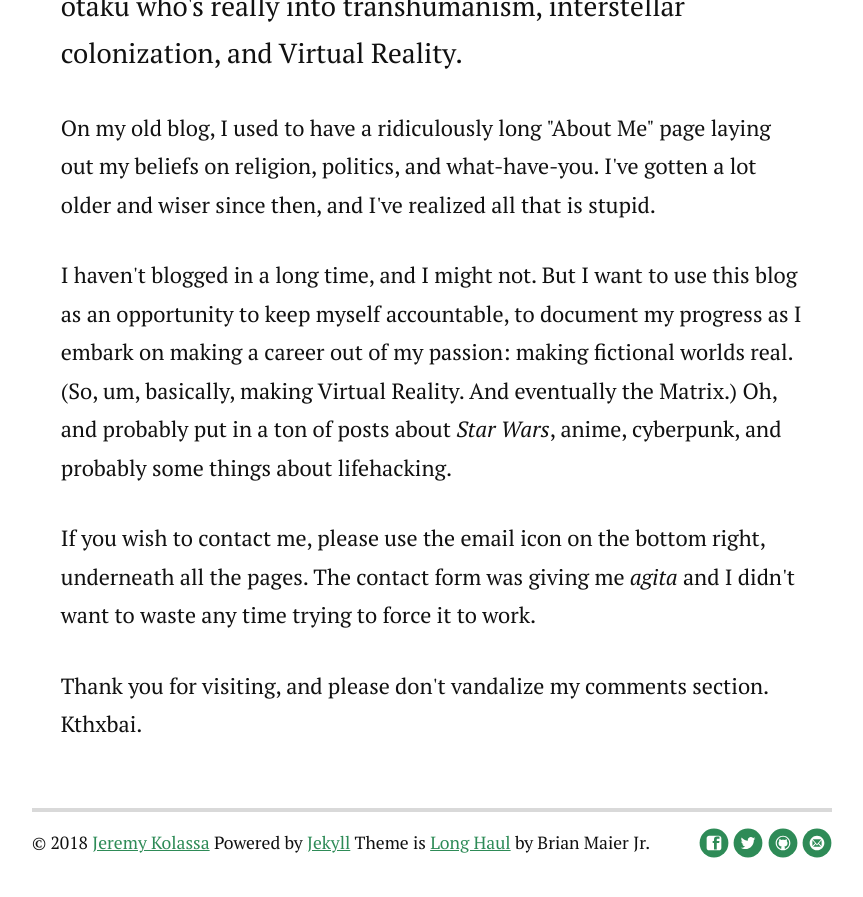
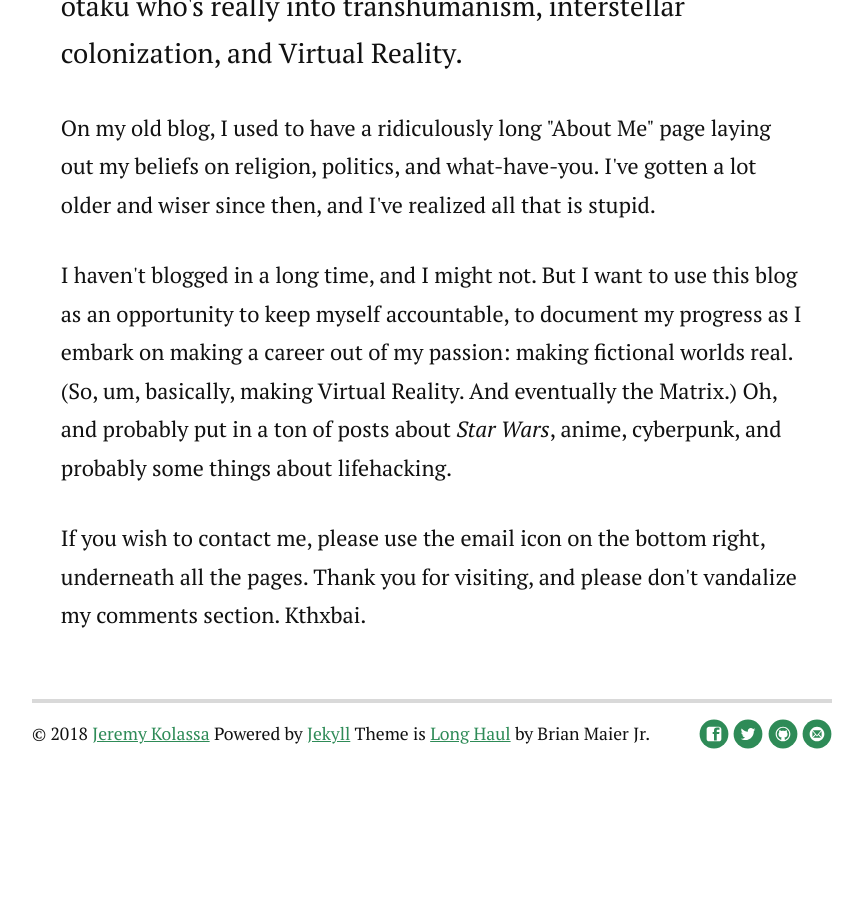
Before and after one commit to jdkolassa/jdkolassa.github.io, a Jekyll site: the page built from about.md, in a window 1280 px wide and 900 px high, scrolled down 964 px. Shown: the top 897 px of the window, without its empty margins (208-1071 px from the left). Built offline with Jekyll 4.4.1, drawn with Linux system fonts in a browser that asks for light colours; nearby versions of some CDN libraries; after the commit the page ends 1755 px from its top, so only the background shows below that.

Commit message:
Removed stupid line about agita and contact forms

```diff
--- a/about.md
+++ b/about.md
@@ -11,5 +11,4 @@ title: About Me
 	<p class="intro">I'm Jeremy, a <a href="http://bleedingheartlibertarians.com/2014/03/7495/" target="_blank">bleeding heart</a> <a href="http://technolibertarian.wikia.com/wiki/TechnoLibertarian_Wiki" target="_blank">technolibertarian</a> <i>Star Wars</i> otaku who's really into transhumanism, interstellar colonization, and Virtual Reality.</p>
 	<p>On my old blog, I used to have a ridiculously long "About Me" page laying out my beliefs on religion, politics, and what-have-you. I've gotten a lot older and wiser since then, and I've realized all that is stupid.</p>
   <p>I haven't blogged in a long time, and I might not. But I want to use this blog as an opportunity to keep myself accountable, to document my progress as I embark on making a career out of my passion: making fictional worlds real. (So, um, basically, making Virtual Reality. And eventually the Matrix.) Oh, and probably put in a ton of posts about <i>Star Wars</i>, anime, cyberpunk, and probably some things about lifehacking.</p>
-  <p>If you wish to contact me, please use the email icon on the bottom right, underneath all the pages. The contact form was giving me <i>agita</i> and I didn't want to waste any time trying to force it to work.</p>
-  <p>Thank you for visiting, and please don't vandalize my comments section. Kthxbai.</p>
+  <p>If you wish to contact me, please use the email icon on the bottom right, underneath all the pages. Thank you for visiting, and please don't vandalize my comments section. Kthxbai.</p>
```
